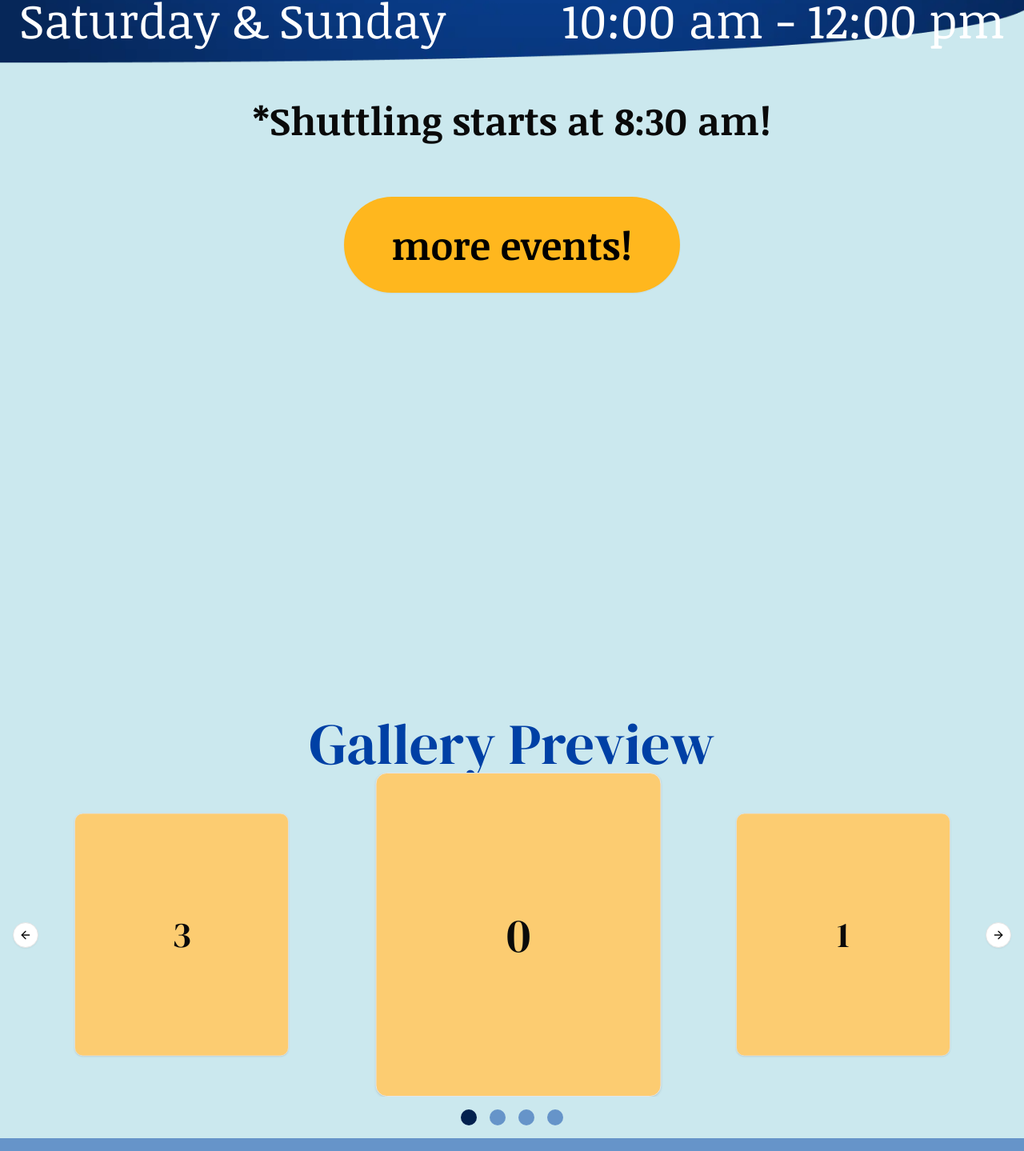
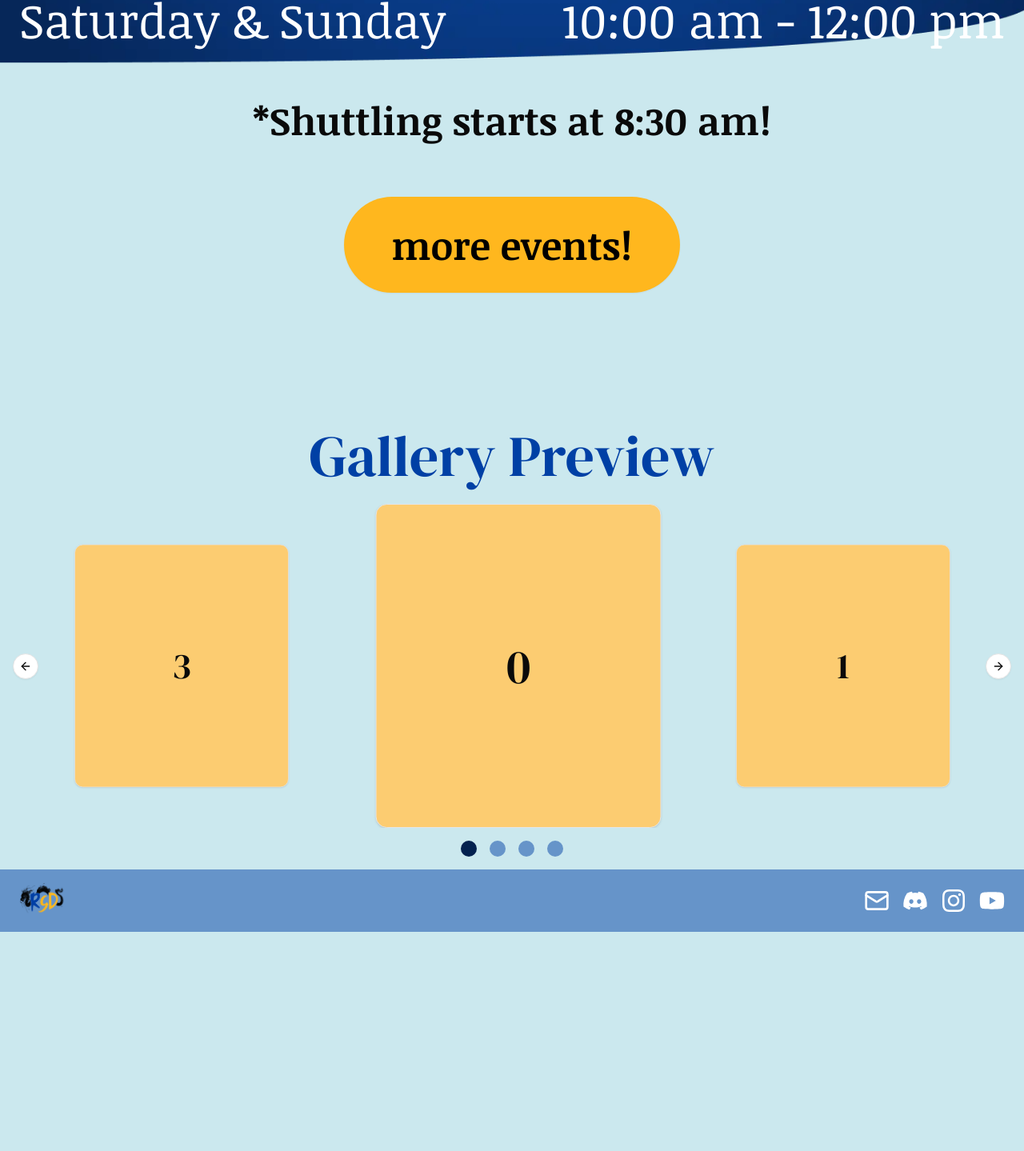
Before and after one commit to acm-ucr/rsd-website, a Next.js app: page / in a window 1280 px wide. Shown: the part 2300-3739 px from the top of the page at 80% size. After the commit the page ends 3465 px from the top, so only its background shows below. Built offline with nearby package versions, Linux system fonts and the light colour scheme.

Commit message:
Updating sizing on home page

```diff
--- a/src/app/page.tsx
+++ b/src/app/page.tsx
@@ -13,8 +13,7 @@ const Home = () => {
         />
       </div>
       <AwardsMapped />
-      <div></div>
-      <div className="flex pb-100">
+      <div className="flex pb-10">
         <PracticeWrapper />
       </div>
       <Header text="Gallery Preview" />
--- a/src/components/home/GalleryPreview.tsx
+++ b/src/components/home/GalleryPreview.tsx
@@ -28,7 +28,7 @@ const GalleryPreview = () => {
   }, [api]);
 
   return (
-    <div className="relative flex-wrap">
+    <div className="relative mt-6 flex-wrap">
       <Carousel
         opts={{
           loop: true,
```
